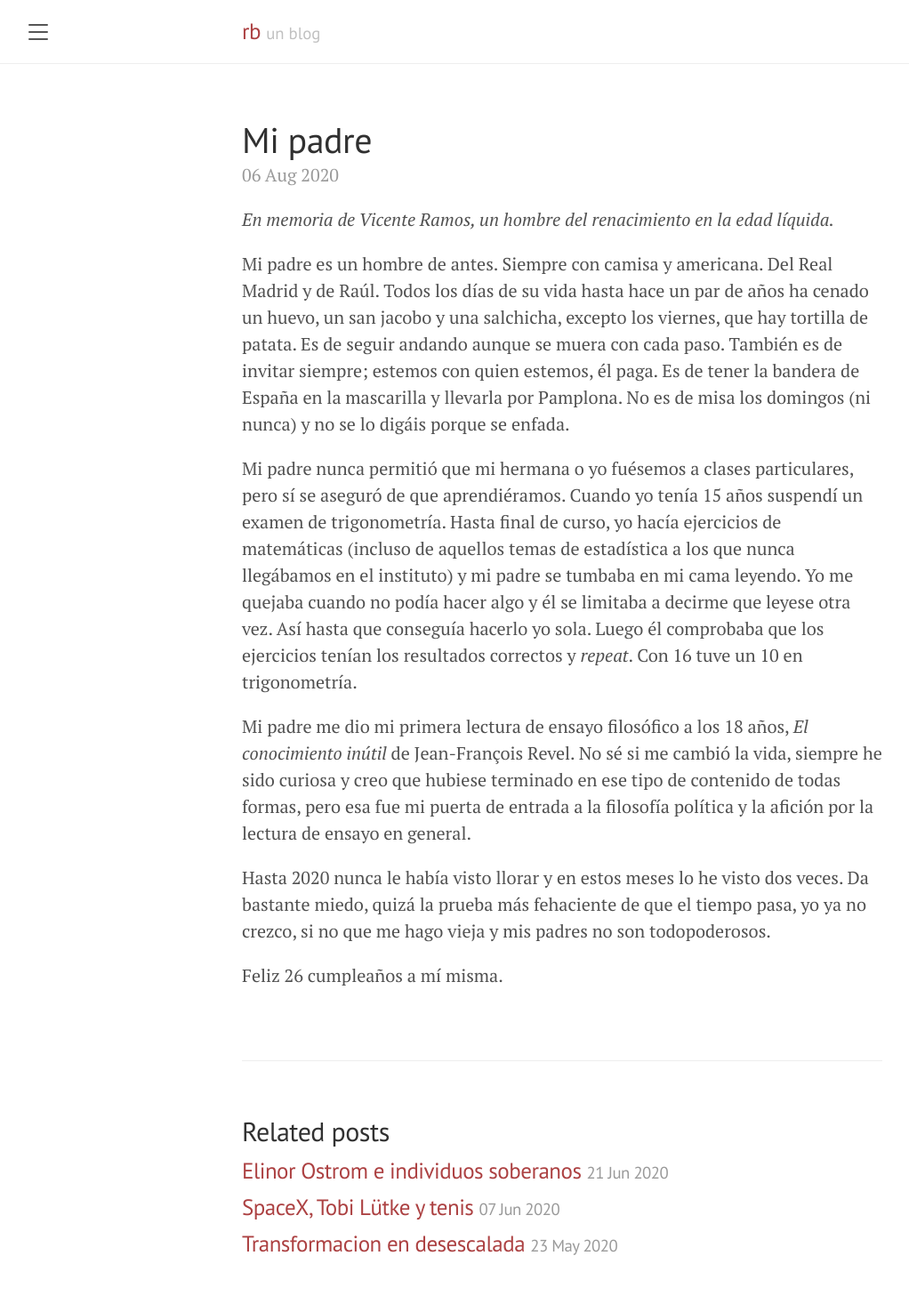
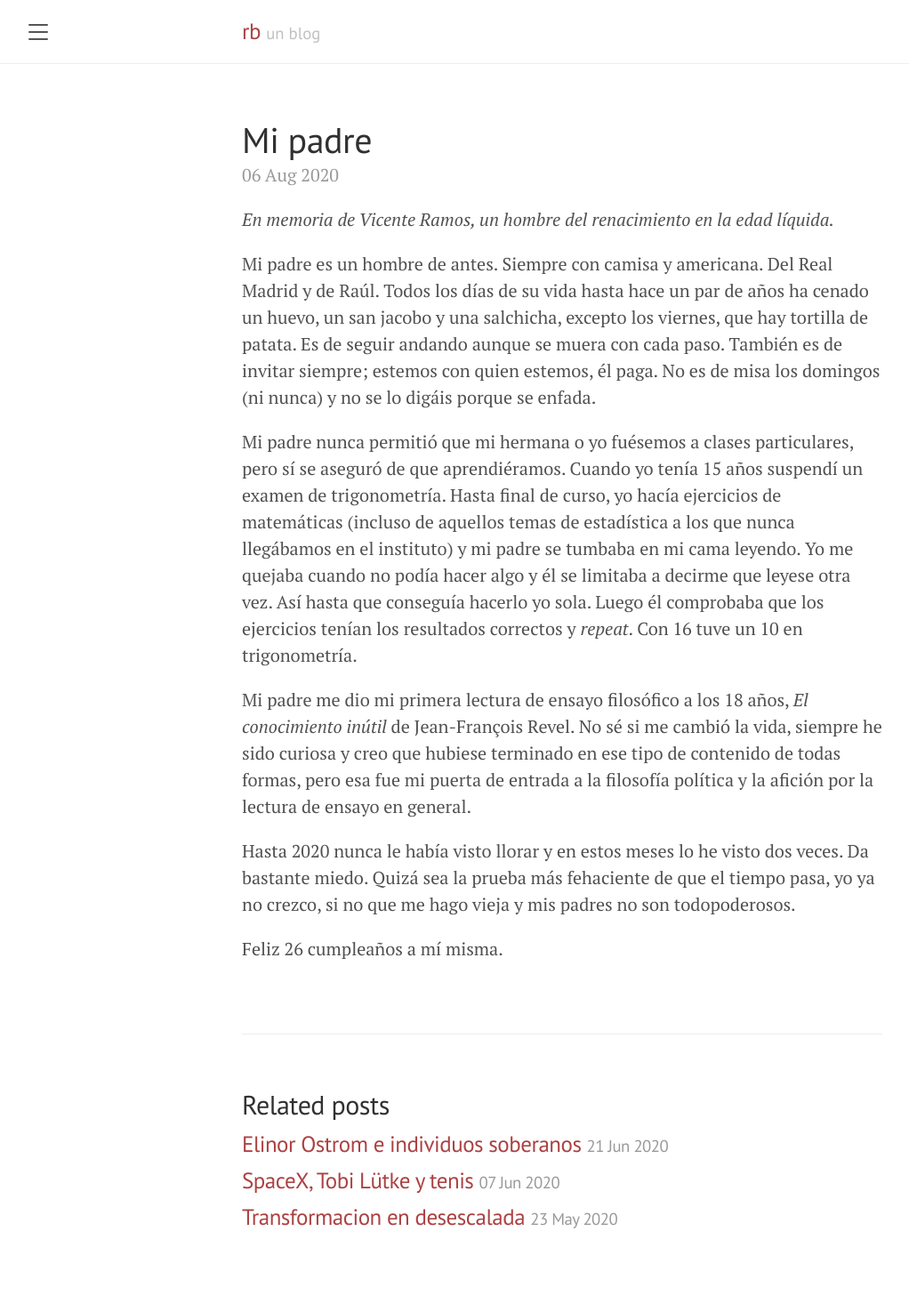
Before and after one commit to rbarbadillo/rbarbadillo.github.io, a Jekyll site: the page built from _posts/2020-08-06-mi-padre.md, in a window 1280 px wide. Shown: the whole page at 89% size, without its empty margins (8-1030 px from the left). Built offline with Jekyll 4.4.1, drawn with Linux system fonts in a browser that asks for light colours; after the commit the page ends 1445 px from its top, so only the background shows below that.

Commit message:
Update 2020-08-06-mi-padre.md

```diff
--- a/_posts/2020-08-06-mi-padre.md
+++ b/_posts/2020-08-06-mi-padre.md
@@ -7,12 +7,12 @@ date: 2020-08-06
 ---
 *En memoria de Vicente Ramos, un hombre del renacimiento en la edad líquida.*
 
-Mi padre es un hombre de antes. Siempre con camisa y americana. Del Real Madrid y de Raúl. Todos los días de su vida hasta hace un par de años ha cenado un huevo, un san jacobo y una salchicha, excepto los viernes, que hay tortilla de patata. Es de seguir andando aunque se muera con cada paso. También es de invitar siempre; estemos con quien estemos, él paga. Es de tener la bandera de España en la mascarilla y llevarla por Pamplona. No es de misa los domingos (ni nunca) y no se lo digáis porque se enfada.
+Mi padre es un hombre de antes. Siempre con camisa y americana. Del Real Madrid y de Raúl. Todos los días de su vida hasta hace un par de años ha cenado un huevo, un san jacobo y una salchicha, excepto los viernes, que hay tortilla de patata. Es de seguir andando aunque se muera con cada paso. También es de invitar siempre; estemos con quien estemos, él paga. No es de misa los domingos (ni nunca) y no se lo digáis porque se enfada.
 
 Mi padre nunca permitió que mi hermana o yo fuésemos a clases particulares, pero sí se aseguró de que aprendiéramos. Cuando yo tenía 15 años suspendí un examen de trigonometría. Hasta final de curso, yo hacía ejercicios de matemáticas (incluso de aquellos temas de estadística a los que nunca llegábamos en el instituto) y mi padre se tumbaba en mi cama leyendo. Yo me quejaba cuando no podía hacer algo y él se limitaba a decirme que leyese otra vez. Así hasta que conseguía hacerlo yo sola. Luego él comprobaba que los ejercicios tenían los resultados correctos y *repeat*. Con 16 tuve un 10 en trigonometría.
 
 Mi padre me dio mi primera lectura de ensayo filosófico a los 18 años, *El conocimiento inútil* de Jean-François Revel. No sé si me cambió la vida, siempre he sido curiosa y creo que hubiese terminado en ese tipo de contenido de todas formas, pero esa fue mi puerta de entrada a la filosofía política y la afición por la lectura de ensayo en general.
 
-Hasta 2020 nunca le había visto llorar y en estos meses lo he visto dos veces. Da bastante miedo, quizá la prueba más fehaciente de que el tiempo pasa, yo ya no crezco, si no que me hago vieja y mis padres no son todopoderosos.
+Hasta 2020 nunca le había visto llorar y en estos meses lo he visto dos veces. Da bastante miedo. Quizá sea la prueba más fehaciente de que el tiempo pasa, yo ya no crezco, si no que me hago vieja y mis padres no son todopoderosos.
 
 Feliz 26 cumpleaños a mí misma.
```
